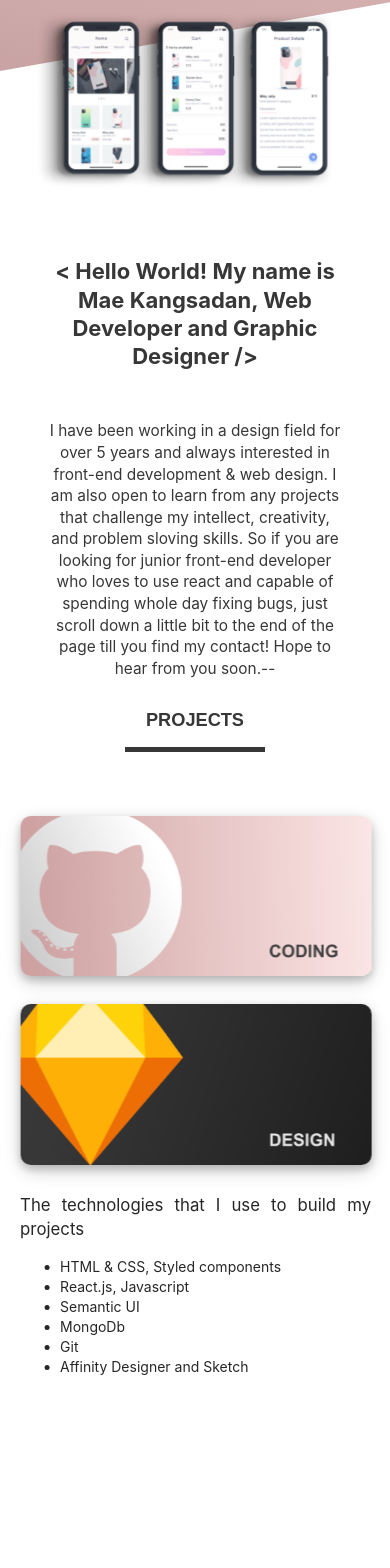
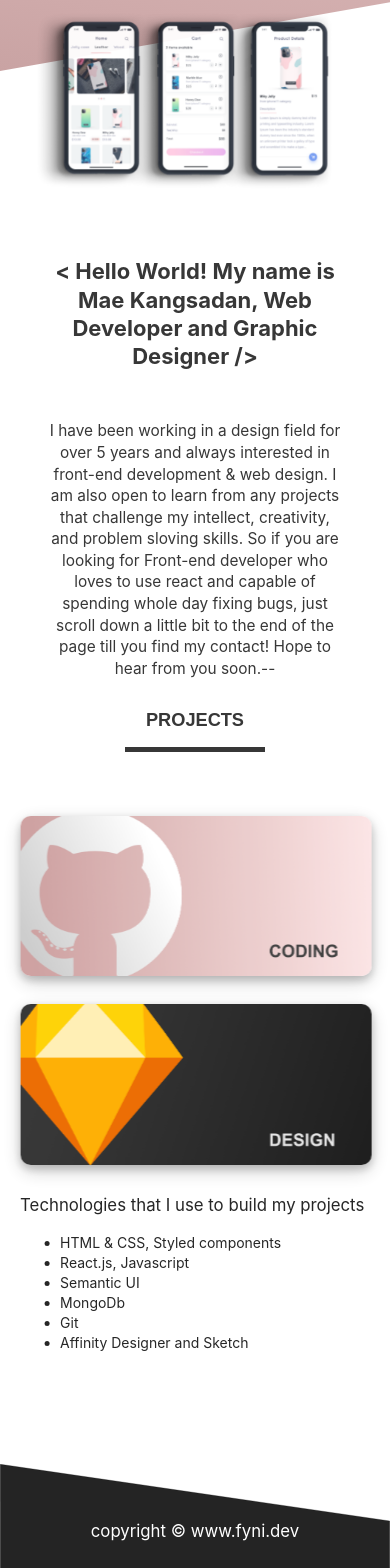
Before and after one commit to maemeier/fyni-react, a React (Create React App) app: page / in a window 390 px wide. Shown: the part 429-1997 px from the top of the page. Built offline with nearby package versions, Linux system fonts and the light colour scheme.

Commit message:
add new footer

```diff
--- a/src/components/footer.js
+++ b/src/components/footer.js
@@ -23,20 +23,8 @@ const Footer = () => {
         </div>
         <div className="content-center">
           <div className="contackBlock">
-            <p className="contact"> CONTACT</p>
-            <div className="info"></div>
             <ul className="listFooter">
-              <li className="contactFooter">
-                <strong>Email :</strong> maemeier@live.com
-              </li>
-              <li className="contactFooter">
-                {" "}
-                <strong>Github : </strong> maemeier
-              </li>
-              <li className="contactFooter">
-                {" "}
-                <strong>Linkdin : </strong> Kangsadan Palioudis
-              </li>
+              <li className="contactFooter">copyright &#169; www.fyni.dev</li>
             </ul>
           </div>
         </div>
--- a/src/components/homepage.js
+++ b/src/components/homepage.js
@@ -43,7 +43,7 @@ const Homepage = () => {
         <div>
           <div className="firstBlock skyLeft">
             <p className="projectText">
-              The technologies that I use to build my projects
+              Technologies that I use to build my projects
             </p>
             <ul>
               <li>HTML & CSS, Styled components</li>
--- a/src/components/middle.js
+++ b/src/components/middle.js
@@ -17,10 +17,10 @@ const Middle = () => {
           I have been working in a design field for over 5 years and always
           interested in front-end development & web design. I am also open to
           learn from any projects that challenge my intellect, creativity, and
-          problem sloving skills. So if you are looking for junior front-end
-          developer who loves to use react and capable of spending whole day
-          fixing bugs, just scroll down a little bit to the end of the page till
-          you find my contact! Hope to hear from you soon.--
+          problem sloving skills. So if you are looking for Front-end developer
+          who loves to use react and capable of spending whole day fixing bugs,
+          just scroll down a little bit to the end of the page till you find my
+          contact! Hope to hear from you soon.--
         </p>
       </div>
     </div>
--- a/src/footer.css
+++ b/src/footer.css
@@ -9,7 +9,7 @@
 
 div.footer {
   position: relative;
-  margin-top: 100px;
+  margin-top: 150px;
   left: 0;
   bottom: 0;
   z-index: -1;
@@ -58,16 +58,17 @@ ul.listFooter {
     text-decoration: none;
     text-align: center;
   }
-  li.contactFooter:nth-child(n + 1)::after {
-    content: "";
-    margin: 0 20px;
-  }
+
   .svgBlock {
     bottom: 0;
     z-index: -1;
     width: 100%;
-
     margin: 0 auto;
+  }
+  div.footer {
+    position: absolute;
+    bottom: 0;
+    width: 100%;
   }
 }
 .logos {
```
